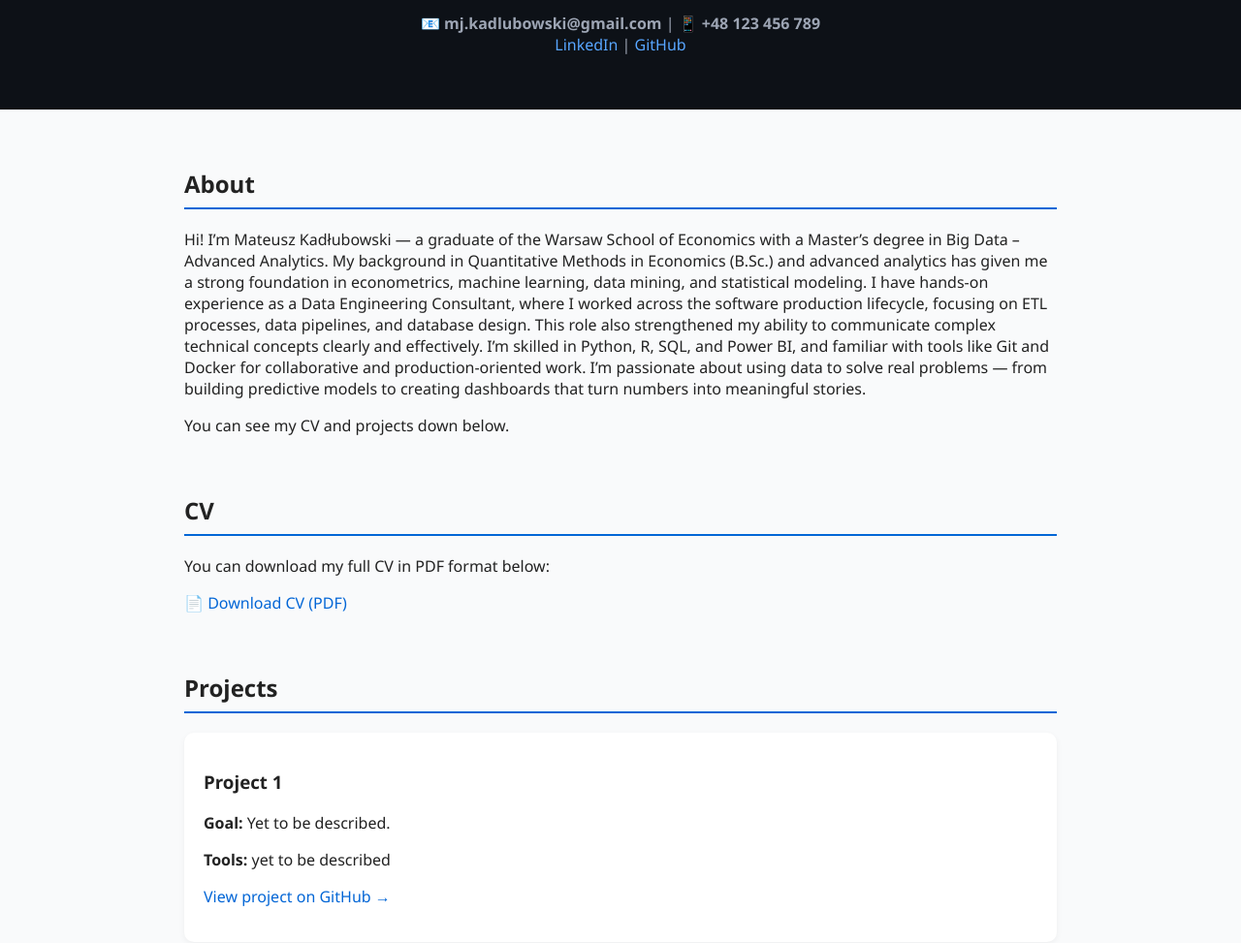
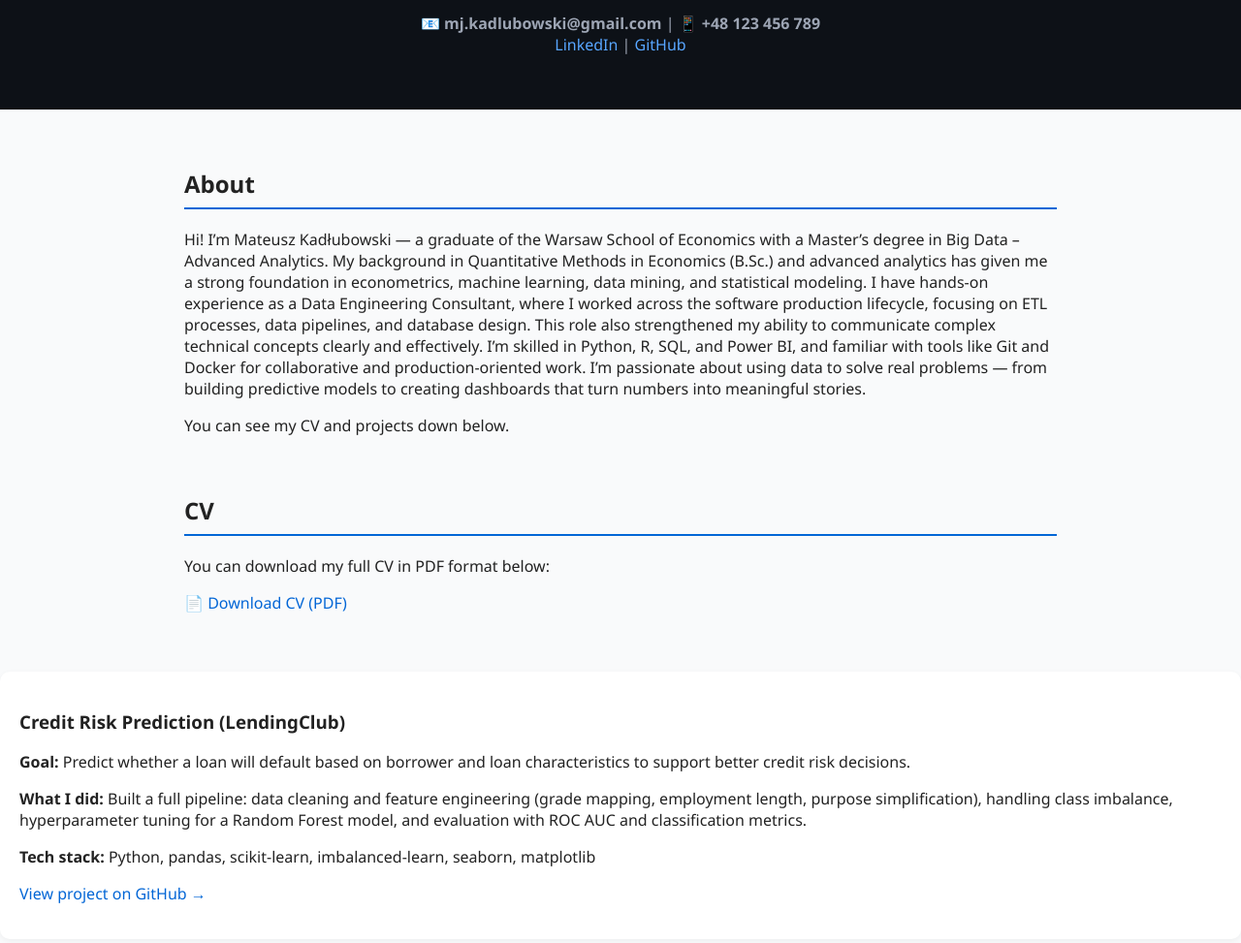
Before and after one commit to MateuszKadlubowskiDS/MateuszKadlubowskiDS.github.io, a plain HTML site: page index.html in a window 1280 px wide. Shown: the part 121-1094 px from the top of the page at 97% size. Drawn offline with Linux system fonts and the light colour scheme.

Commit message:
Add project details for Credit Risk Prediction
Added a detailed project description for 'Credit Risk Prediction (LendingClub)' including goals, contributions, and tech stack.

```diff
--- a/index.html
+++ b/index.html
@@ -94,15 +94,24 @@
   </p>
   </section>
 
-  <section id="projects">
-    <h2>Projects</h2>
-
-    <div class="project">
-      <h3>Project 1</h3>
-      <p><strong>Goal:</strong> Yet to be described.</p>
-      <p><strong>Tools:</strong> yet to be described</p>
-      <p><a href="link here add later" target="_blank">View project on GitHub →</a></p>
-    </div>
+  <div class="project">
+    <h3>Credit Risk Prediction (LendingClub)</h3>
+    <p><strong>Goal:</strong> Predict whether a loan will default based on borrower and loan characteristics to support better credit risk decisions.</p>
+    <p>
+      <strong>What I did:</strong>
+      Built a full pipeline: data cleaning and feature engineering (grade mapping, employment length, purpose simplification),
+      handling class imbalance, hyperparameter tuning for a Random Forest model, and evaluation with ROC AUC and classification metrics.
+    </p>
+    <p>
+      <strong>Tech stack:</strong>
+      Python, pandas, scikit-learn, imbalanced-learn, seaborn, matplotlib
+    </p>
+    <p>
+      <a href="https://github.com/MateuszKadlubowskiDS/credit_risk_rf_model" target="_blank">
+        View project on GitHub →
+      </a>
+    </p>
+  </div>
 
   </section>
 </body>
```
